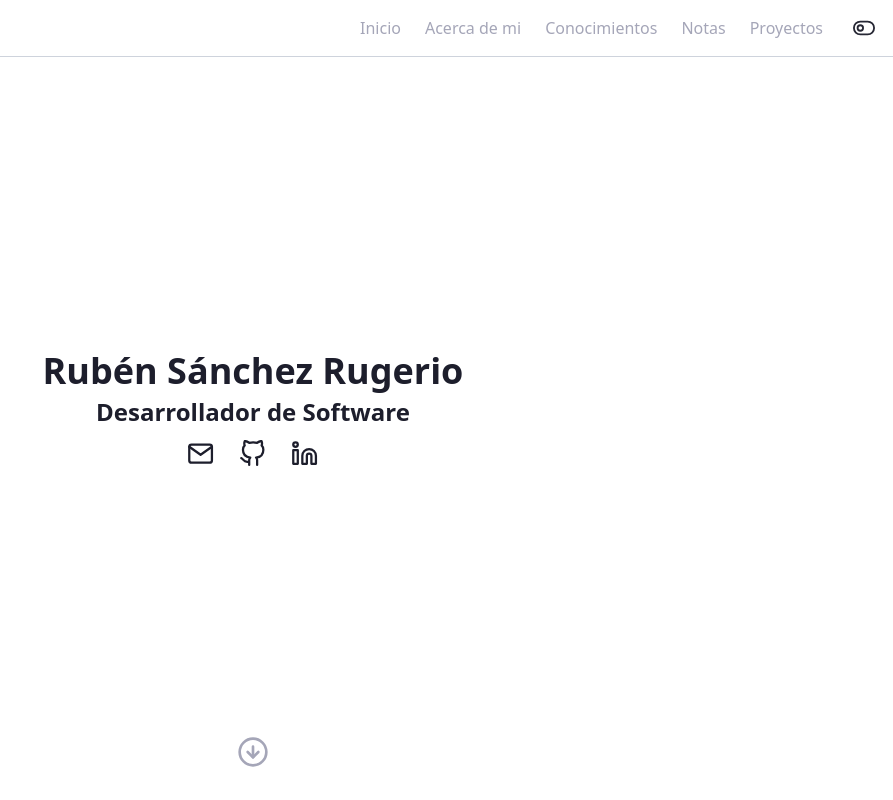
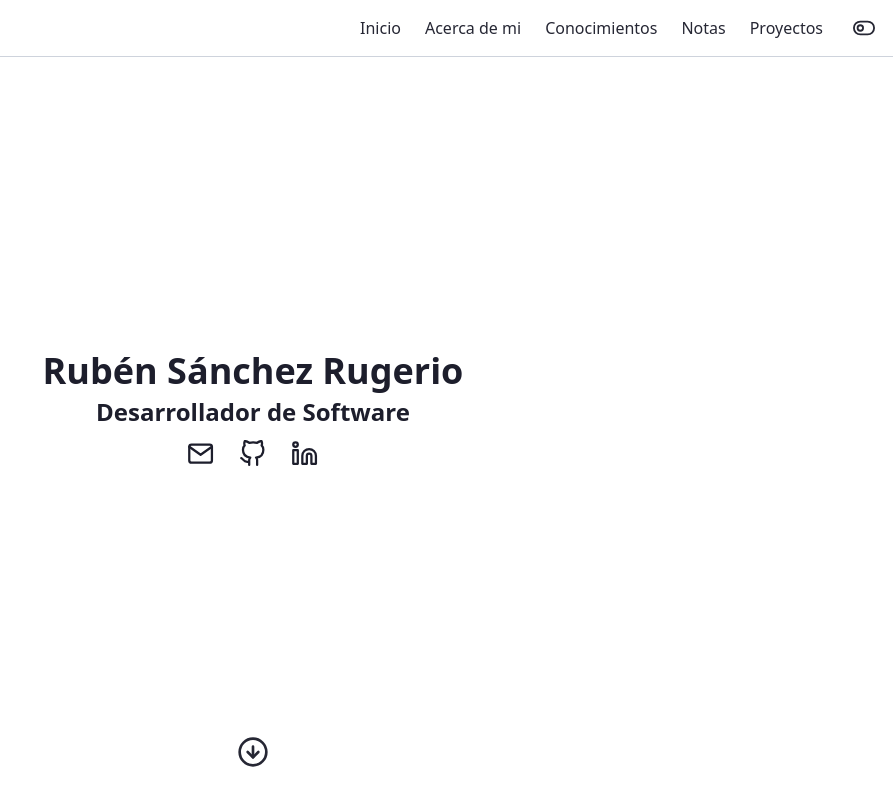
Before and after one commit to Avb-rubns/rubns, a React (Create React App) app: page /home in a window 1280 px wide. Shown: the top 800 px of the page, without its empty margins (387-1280 px from the left). Built offline with nearby package versions, Linux system fonts and the light colour scheme; a web font is replaced by a local one.

Commit message:
Feat: a hover add main color

```diff
--- a/src/styles/globals.styles.js
+++ b/src/styles/globals.styles.js
@@ -32,7 +32,7 @@ export const GlobalStyle = createGlobalStyle`
   }
 
   a {
-    color: var(--gray-dark);
+    color: var(--black-light);
     text-decoration: none;
     display: inline-flex;
     cursor: pointer;
```
